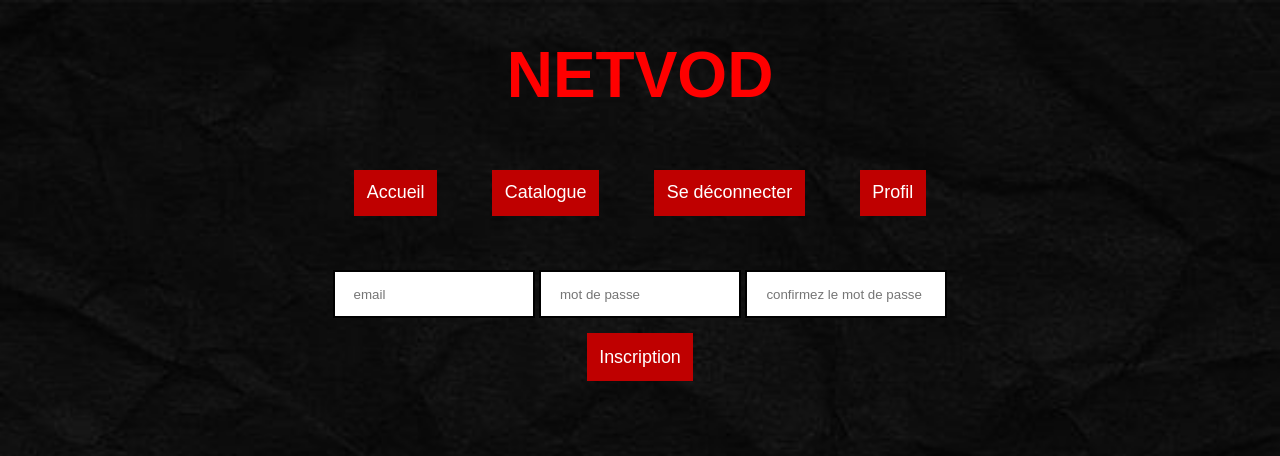
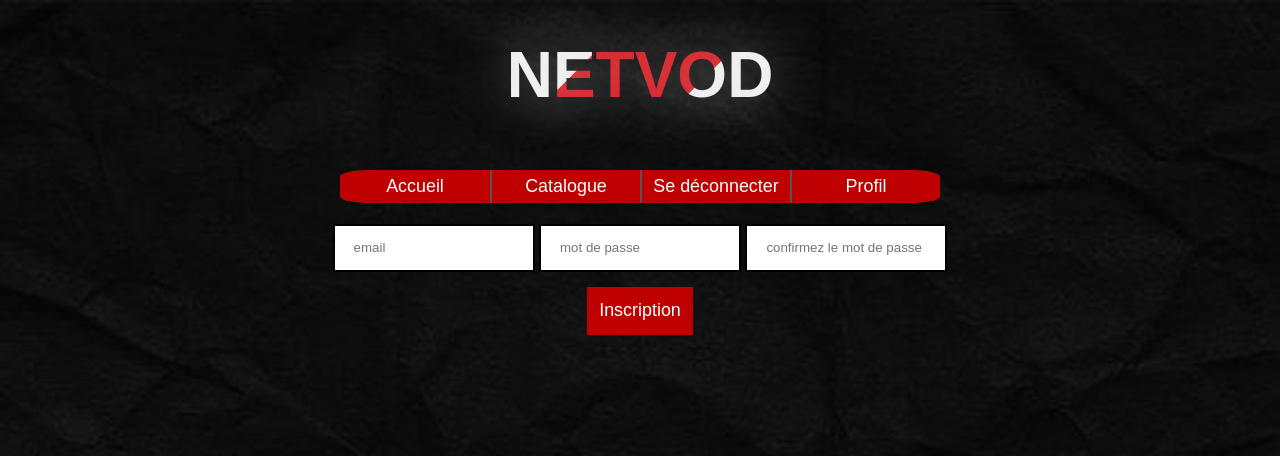
Before and after one commit to Perrier-Remi/SAE_dev_web, a PHP site: page /index.php?action=add-user in a window 1280 px wide. Shown: the top 456 px of the page. Run offline with PHP 8.4, Linux system fonts and the light colour scheme.

Commit message:
changement surtout sur le css

```diff
--- a/src/classes/action/AccueilAction.php
+++ b/src/classes/action/AccueilAction.php
@@ -13,7 +13,7 @@ class AccueilAction extends Action
     public function execute(): string
     {
         $retour = <<<end
-                <h3>Séries que vous avez aimé</h3>
+                <h2>Séries que vous avez aimé</h2>
                 <center>
                 <ul>
                end;
@@ -23,7 +23,7 @@ class AccueilAction extends Action
             $result = $db->prepare($query);
             $user = unserialize($_SESSION['user']);
             $result->execute([$user->__get('id')]);
-            $retour .= "<form id='accueil' method='post' enctype='multipart/form-data' action = ''>";
+            $retour .= "<form id='accueil' class='serie' method='post' enctype='multipart/form-data' action = ''>";
             while($datas = $result->fetch(\PDO::FETCH_ASSOC)) {
                 // creer series
                 $id_serie = $datas['id_serie'];
--- a/src/classes/action/ActionCatalogue.php
+++ b/src/classes/action/ActionCatalogue.php
@@ -23,7 +23,7 @@ class ActionCatalogue extends Action
             $query ="SELECT * FROM serie ";
             $result = $db->prepare($query);
             $result->execute();
-            $html .= "<form id='accueil' method='post' enctype='multipart/form-data' action = ''>";
+            $html .= "<form id='accueil' class='serie' method='post' enctype='multipart/form-data' action = ''>";
             while($datas = $result->fetch(\PDO::FETCH_ASSOC)) {
                 $serie = new Serie($datas['titre'],$datas['img'],$datas['descriptif'],$datas['annee'],$datas['date_ajout'],$datas['id']);
                 $render = new RenderSerie($serie);
--- a/src/classes/action/ActionEpisode.php
+++ b/src/classes/action/ActionEpisode.php
@@ -102,5 +102,5 @@ class ActionEpisode extends Action
                         <div style=\"text-align: center\">
                         <button type=\"submit\" name=\"commentaire\" value=\"vrai\"> Valider </button> </div>
                         </form>";
-    }
+    } // changer notation
 }
--- a/src/classes/dispatch/Dispatcher.php
+++ b/src/classes/dispatch/Dispatcher.php
@@ -92,7 +92,7 @@ class Dispatcher
             $url = $_SESSION['list_url'][count($_SESSION['list_url'])-2];
             if ($url==""){$url = 'index.php?'.$_SERVER['QUERY_STRING'];}
             $btnRetour.="<form method='post'>";
-            $btnRetour.="<button formaction='index.php?$url&retour' >Retour</button>";
+            $btnRetour.="<button id='btnRetour' formaction='index.php?$url&retour' ><img src='src/classes/styles/retour.png'></button>";
             $btnRetour.="</form>";
         }
         print(
@@ -104,19 +104,17 @@ class Dispatcher
         <link rel="stylesheet" type="text/css" href="src/classes/styles/styleAction.css"/>
         </head>
         <body>
-            <h1>NETVOD</h1>
-            <form name='menu' action="" method='get'>
+            <h1 id="GrandTitre">NETVOD</h1>
 
-                <button class="btnsubmit" type="submit" name="action" value="accueil">Accueil</button>
+
+            <form name='menu' id="menu" action="" method='get'>
+                <button id='premierBtn'class="btnsubmit" type="submit" name="action" value="accueil">Accueil</button>
                 <button class="btnsubmit" type="submit" name="action" value="catalogue">Catalogue</button>
                 <button class="btnsubmit" type="submit" name="action" value="deconnecter">Se déconnecter</button>
-                <button class="btnsubmit" type="submit" name="action" value="profil">Profil</button>
-
+                <button  id="dernierBtn" class="btnsubmit" type="submit" name="action" value="profil">Profil</button>
             </form>
+            $btnRetour
             <br>
-
-            $btnRetour
-
             $html
         </body>
         </html>
--- a/src/classes/styles/styleAction.css
+++ b/src/classes/styles/styleAction.css
@@ -8,22 +8,85 @@ body
     text-align: center;
 }
 
-h1
-{
-    color:red;
-    font-size:5vw;
-    margin-top:3%;
+h1 {
+    color: red;
+    font-size: 5vw;
+    margin-top: 3%;
+    text-align: center;
+}
+#GrandTitre{
+    user-select: none;
+    text-shadow: 0 0 60px rgba(255,255,255,.5);
+
+    /* Clip Background Image */
+
+    background: url('animated-text-fill.png') repeat-y;
+    -webkit-background-clip: text;
+
+
+    /* Animate Background Image */
+
+    -webkit-text-fill-color: transparent;
+    -webkit-animation: aitf 80s linear infinite;
+
+    /* Activate hardware acceleration for smoother animations */
+
+    -webkit-transform: translate3d(0,0,0);
+    -webkit-backface-visibility: hidden;
+
+}
+
+/* Animate Background Image */
+
+@-webkit-keyframes aitf {
+    0% { background-position: 0% 50%; }
+    100% { background-position: 100% 50%; }
+}
+
+
+#btnRetour {
+    margin-left: 7%;
+    float: left;
+    min-width: 40px;
+    min-height: 40px;
+    border-radius: 50%;
+    background-color: #bf0000;
+}
+
+#btnRetour > img {
+    horiz-align: left;
+    max-height: 40px;
+}
+
+#menu{
+    display: inline-flex;
+}
+
+h2 {
+    text-decoration: underline;
+    user-select: none;
 }
 
 .btnsubmit
 {
     background-color: #bf0000;
+    min-width: 150px;
     padding:1% 1% 1% 1%;
-    margin:15px 2% 15px 2%;
+    margin:15px 0 0 0;/*15px 2% 15px 2%;*/
     color:white;
-    border:0px;
+    border-width: 0px 0px 0px 2px;
     font-size:1.4vw;
 
+}
+#premierBtn
+{
+    border-left-width: 0px;
+    border-radius: 20% 0 0 20%;
+}
+
+#dernierBtn
+{
+    border-radius: 0 20% 20% 0;
 }
 
 #f1 input
@@ -58,11 +121,18 @@ h1
     padding:1.5vh 1.5% 1.5vh 1.5%;
 }
 
-#f1 a:hover, #f1 button:hover, .btnsubmit:hover, #accueil li button:hover
+#f1 a:hover, #f1 button:hover, .btnsubmit:hover, .episode > li > button:hover
 {
     text-decoration:underline;
     cursor: pointer;
 }
+
+.serie > li > button:hover
+{
+    text-decoration: none;
+    cursor: pointer;
+}
+
 
 #accueil li
 {
@@ -73,6 +143,7 @@ h1
 #accueil li button
 {
     margin:0.5% 2% 0.5% 2%;
+    align-items: center;
     text-align:left;
     font-size:2vw;
     width:50vw;
@@ -84,6 +155,11 @@ h1
 {
     horiz-align: left;
     max-height:15vh;
+}
+
+#accueil{
+    display: flex;
+    flex-direction: column;
 }
 
 #txtbtn
@@ -113,7 +189,7 @@ h1
 {
     width:50vw;
     margin:auto;
-    text-align: left;
+    text-align: center;
     padding:3vh 0 3vh 0;
     font-size: 2vw;
 }
@@ -144,5 +220,19 @@ h1
     color:white;
 }
 
+#infoSerie
+{
+    display: flex;
+    flex-direction: column;
+    align-items: center;
+}
+
+
+.btnFav
+{
+    margin: 10px auto;
+    width: 150px;
+}
+
 
 /*style="background-color: #1a1a1a; color: white;"*/
```
Also changed, not shown: src/classes/action/ActionSerie.php (+9 -7 lines), src/classes/styles/animated-text-fill.png (added), src/classes/styles/retour.png (added), 1 other file.
